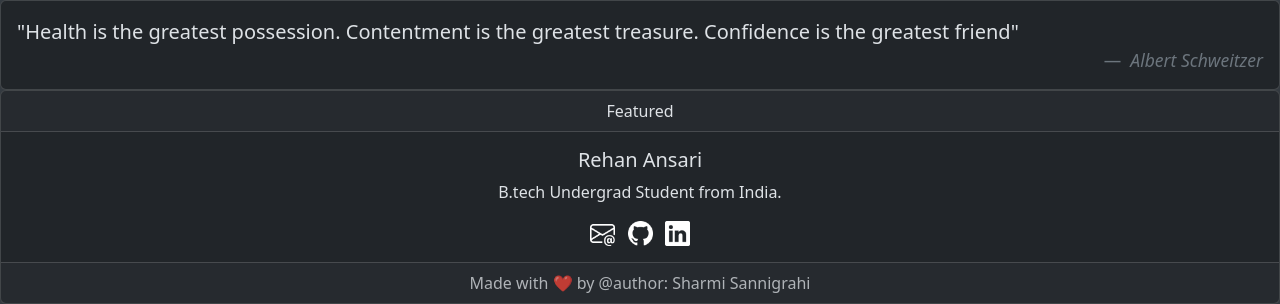
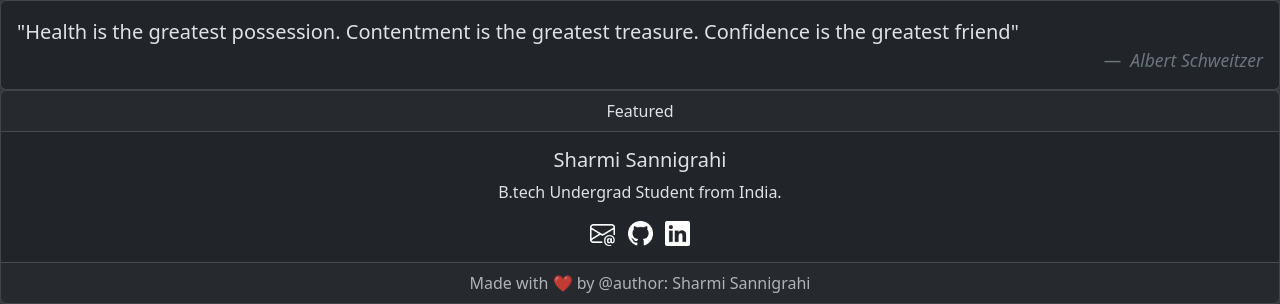
Before and after one commit to SharmiSannigrahi/Med-help, a Django app: page /about in a window 1280 px wide. Shown: the part 1232-1536 px from the top of the page. Run offline with Django 4.2, Linux system fonts and the light colour scheme.

Commit message:
Update about.html

```diff
--- a/MedHelp-main_api/templates/about.html
+++ b/MedHelp-main_api/templates/about.html
@@ -304,11 +304,11 @@
       <div class="card text-center">
         <div class="card-header">Featured</div>
         <div class="card-body">
-          <h5 class="card-title">Rehan Ansari</h5>
+          <h5 class="card-title">Sharmi Sannigrahi</h5>
           <p class="card-text">B.tech Undergrad Student from India.</p>
           <a
             class="link-underline link-underline-opacity-0"
-            href="mailto:mudabbirrehan17@gmail.com"
+            href="mailto:sannigrahisharmi2@gmail.com"
             target="_blank"
           >
             <img
@@ -322,7 +322,7 @@
           </a>
           <a
             class="link-underline link-underline-opacity-0"
-            href="https://github.com/RehanAnsari17"
+            href="https://github.com/SharmiSannigrahi"
             target="_blank"
           >
             <img
@@ -332,12 +332,12 @@
               src="/static/IMG/github-l.png"
               height="25px"
               alt="github"
-              href="https://github.com/RehanAnsari17"
+              href="https://github.com/SharmiSannigrahi"
             />
           </a>
           <a
             class="link-underline link-underline-opacity-0"
-            href="https://www.linkedin.com/in/mudabbir-rehan-ansari-623b9a28b"
+            href="https://www.linkedin.com/in/sharmi-sannigrahi-896117302"
             target="_blank"
           >
             <img
```
